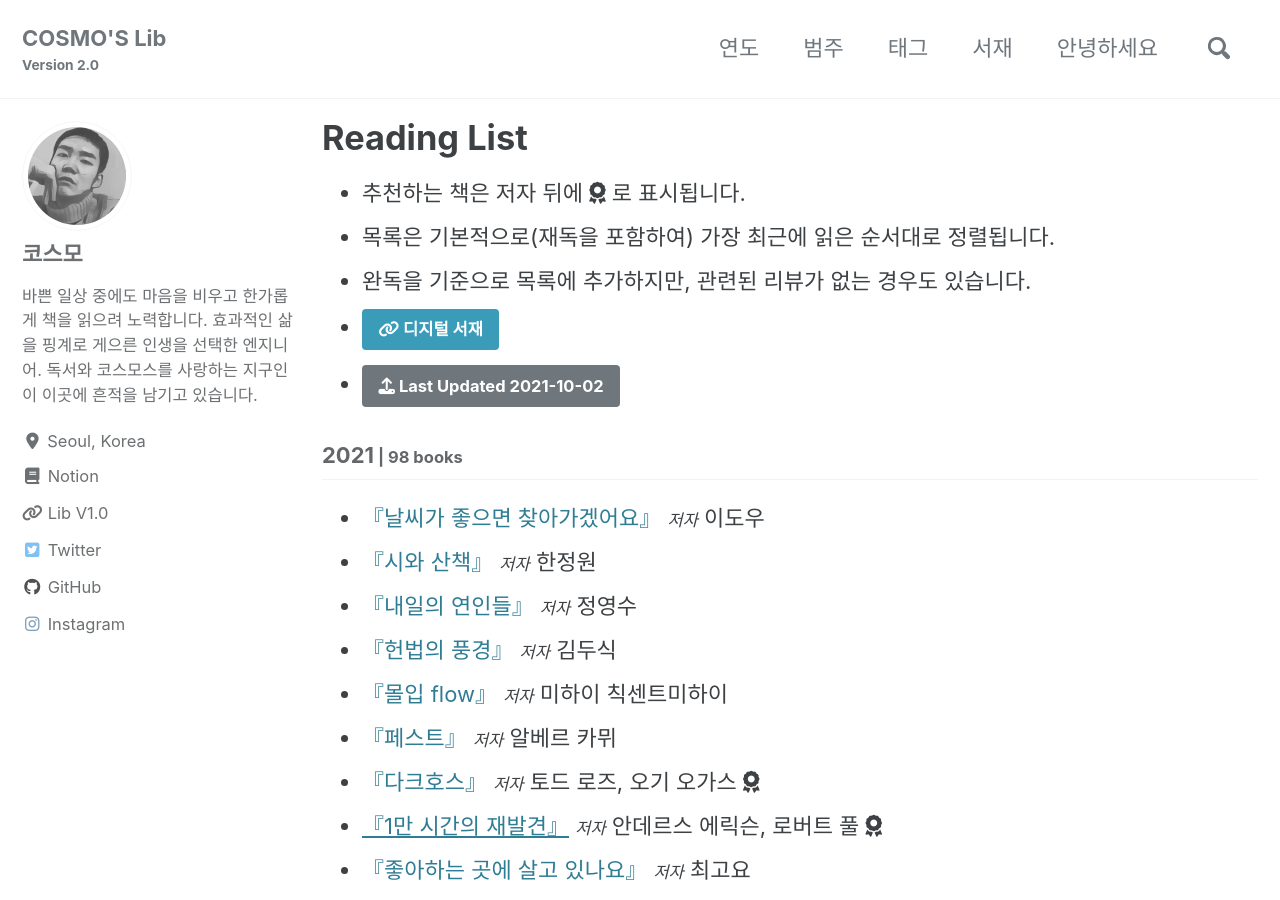
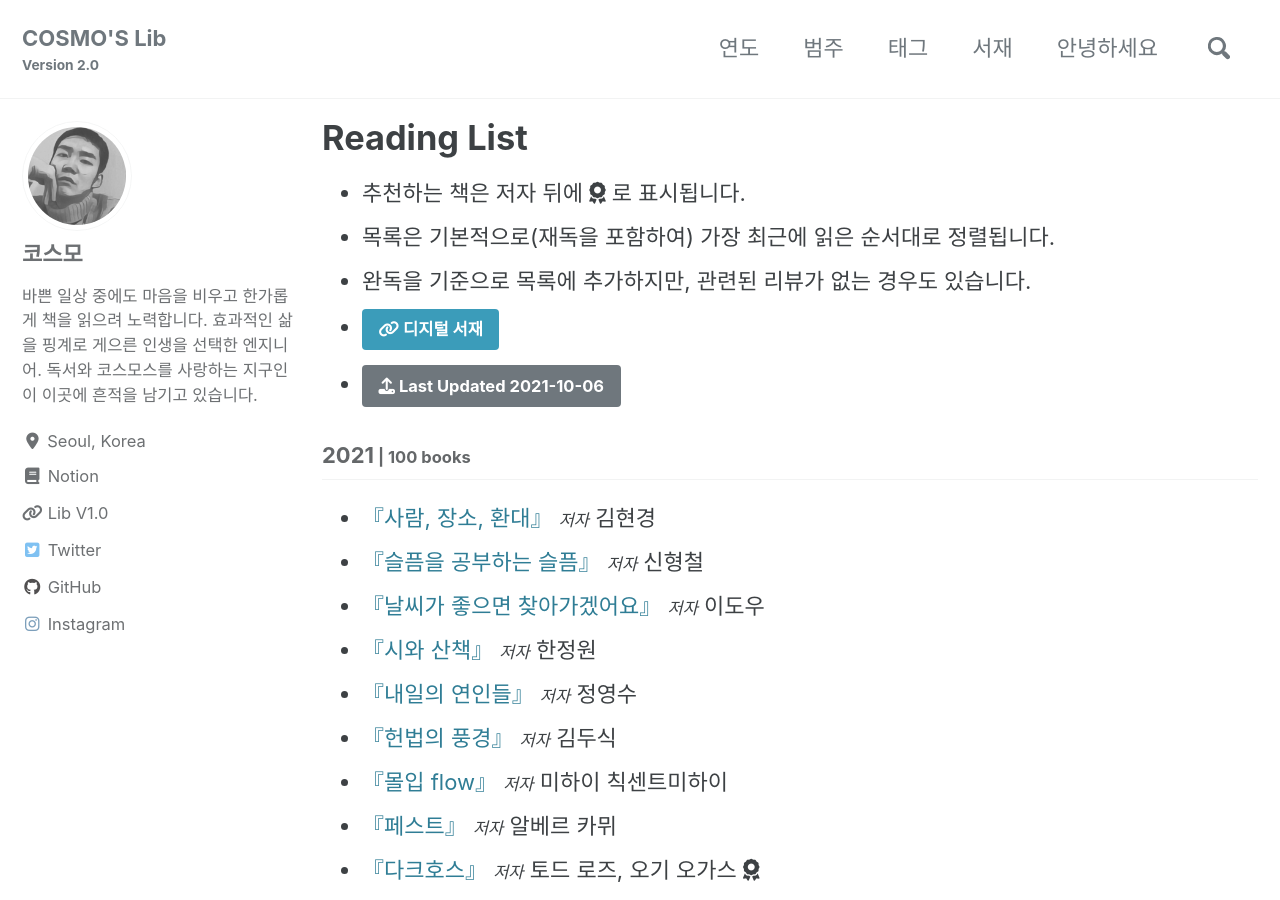
Before and after one commit to deftone2000/cosmo-s-archive, a Jekyll site: the page built from _pages/reading-list.html, in a window 1280 px wide and 900 px high. Built offline with Jekyll 4.4.1, drawn with Linux system fonts in a browser that asks for light colours; cached includes are drawn as plain includes; nearby versions of some CDN libraries; comment, search, counter and statistics services are not loaded; a style sheet for code colours, icons or effects is not loaded.

Commit message:
no message

```diff
--- a/_data/reading.yml
+++ b/_data/reading.yml
@@ -1,8 +1,28 @@
-lastupdate: 2021-10-02
+lastupdate: 2021-10-06
 
 list:
   - year: "2021"
     books:
+
+      - title: "사람, 장소, 환대"
+        ori_title:
+        author: 김현경
+        post_title:
+        cover:
+        trans:
+        pub:
+        pub_info:
+        post_link:
+
+      - title: "슬픔을 공부하는 슬픔"
+        ori_title:
+        author: 신형철
+        post_title:
+        cover:
+        trans:
+        pub:
+        pub_info:
+        post_link:
 
       - title: "날씨가 좋으면 찾아가겠어요"
         ori_title:
```
